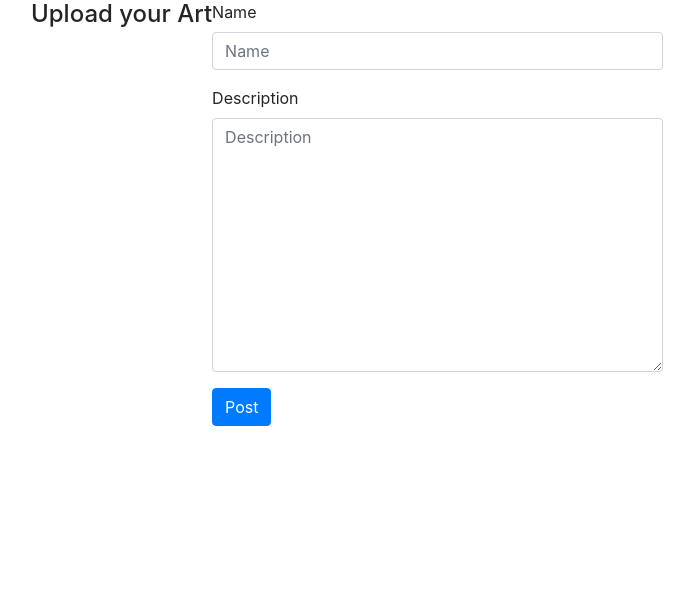
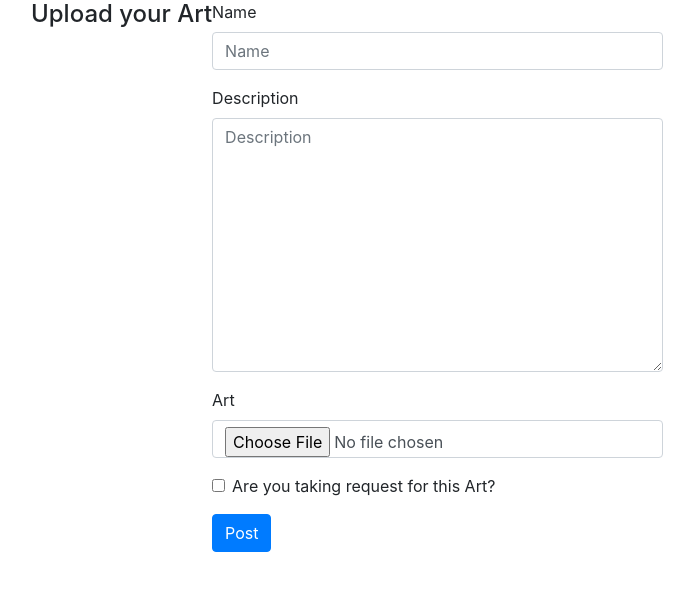
Before and after one commit to MarcusLittleDev/PyArt, a Django app: page /gallery/upload/ in a window 1280 px wide. Shown: the part 56-647 px from the top of the page, without its empty margins (54-748 px from the left). Run offline with Django 3.2, Linux system fonts and the light colour scheme; the visitor is signed in with stand-in values (Sample User, id 1); some libraries are stand-ins or nearby versions.

Commit message:
created art form. updated art model

```diff
--- a/PyArt/art/forms.py
+++ b/PyArt/art/forms.py
@@ -0,0 +1,12 @@
+from django import forms
+from . import models
+
+class ArtUploadForm(forms.ModelForm):
+    class Meta:
+        fields = ('name', 'description', 'picture', 'taking_request')
+        model = models.Art
+
+    def __init__(self, *args, **kwargs):
+        super().__init__(*args, **kwargs)
+        self.fields['picture'].label = 'Art'
+        self.fields['taking_request'].label = 'Are you taking request for this Art?'
--- a/PyArt/art/models.py
+++ b/PyArt/art/models.py
@@ -3,6 +3,8 @@ from django.core.validators import MinValueValidator
 from django.utils.text import slugify
 from django.urls import reverse
 from django.contrib.auth import get_user_model
+from imagekit.models import ImageSpecField, ProcessedImageField
+from imagekit.processors import ResizeToFill
 
 User = get_user_model()
 # Create your models here.
@@ -12,8 +14,13 @@ class Art(models.Model):
     name = models.CharField(max_length=255)
     slug = models.SlugField(allow_unicode=True, unique=True)
     description = models.TextField(blank=True, max_length=255)
+    picture = models.ImageField(upload_to='media', default='/static/assets/placeholder.png')
+    art_thumbnail = ImageSpecField(source='picture', processors=[ResizeToFill(400, 250)],
+                                    format='JPEG',
+                                    options={'quality':85})
     requests = models.ManyToManyField(User, through='Request')
     taking_request = models.BooleanField(default=False)
+
 
     def __str__(self):
         return self.name
--- a/PyArt/art/templates/art/art_list.html
+++ b/PyArt/art/templates/art/art_list.html
@@ -16,7 +16,7 @@
         {%for photo in art%}
             <div class="col-lg-3 col-md-4 col-xs-12">
                 <a href="{%url 'art:detail' slug=photo.slug%}">
-                    {% thumbnail '300x150' photo.picture -- class="img-fluid hover-img" alt=photo.name id=photo.slug%}
+                    <img class = 'img-fluid' src={{photo.art_thumbnail.url}}/>
                 </a>
                 <p class="art_price">${{photo.price}}</p>
             </div>
--- a/PyArt/art/views.py
+++ b/PyArt/art/views.py
@@ -10,10 +10,11 @@ User = get_user_model()
 
 class UploadArt(LoginRequiredMixin, generic.CreateView):
     model = models.Art
-    fields = ('name', 'description', 'picture')
+    form_class = forms.ArtUploadForm
 
     def form_valid(self, form):
         self.object= form.save(commit=False)
+        self.object.user = self.request.user
         self.object.save()
         return super().form_valid(form)
 
```
Also changed, not shown: PyArt/accounts/migrations/0001_initial.py, PyArt/art/migrations/0001_initial.py, PyArt/art/migrations/0002_art_picture.py, PyArt/art/migrations/0002_auto_20180911_1824.py (deleted), PyArt/art/migrations/0004_auto_20180913_1220.py (deleted), PyArt/media/media/phantom-troupe.jpg (added), PyArt/media/media/phantom-troupe_ULzD2WV.jpg (added), PyArt/static/assets/placeholder.png (added), 4 other files.
